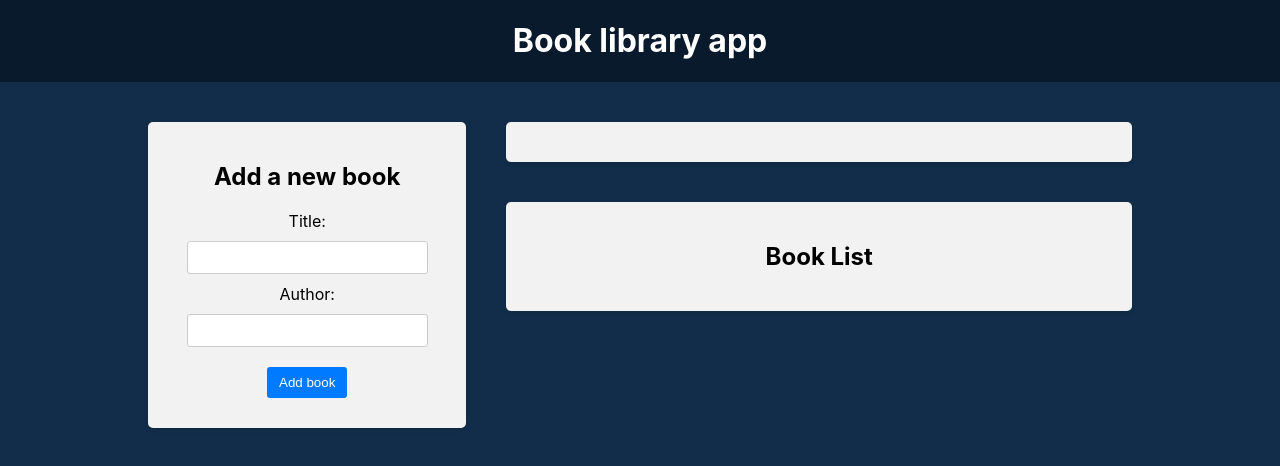
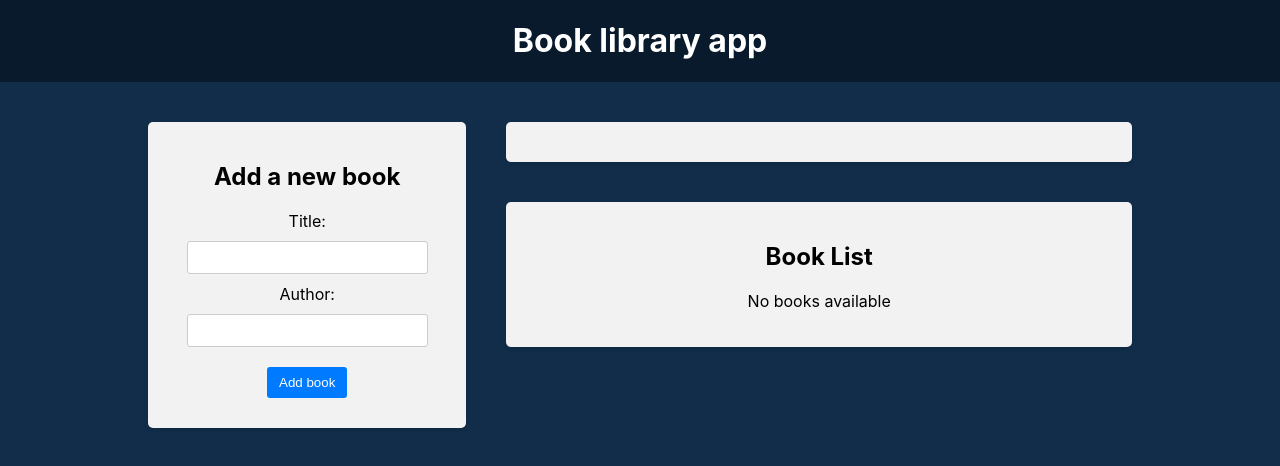
Before and after one commit to oleksandrkoval63/frontend, a React (Create React App) app: page / in a window 1280 px wide. Shown: the top 466 px of the page. Built offline with nearby package versions, Linux system fonts and the light colour scheme.

Commit message:
modified:   src/components/BookForm/BookForm.js 	modified:   src/components/BookList/BookList.js

```diff
--- a/src/components/BookForm/BookForm.js
+++ b/src/components/BookForm/BookForm.js
@@ -1,5 +1,6 @@
 import { useState } from "react";
 import { useDispatch } from "react-redux";
+import {v4 as uuidv4} from 'uuid'
 import { addBook } from '../../redux/books/actionCreators'
 import "./BookForm.css";
 
@@ -14,7 +15,8 @@ const BookForm = () => {
       if (title && author) {
          const book = {
             title: title,
-            author: author
+            author: author,
+            id: uuidv4()
          }
          dispatch(addBook(book))
 
--- a/src/components/BookList/BookList.js
+++ b/src/components/BookList/BookList.js
@@ -9,12 +9,10 @@ const BookList = () => {
    return (
       <div className="app-block book-list">
          <h2>Book List</h2>
-         {books.lengh === 0 ? (
-            <p>No books available</p>
-         ) : (
+         {books.length === 0 ? (<p>No books available</p>) : (
             <ul>
                {books.map((book, i)=>(
-                  <li key={i}>
+                  <li key={book.id}>
                      <div className="book-info">{++i}. {book.title} by <strong>{book.author}</strong></div>
                   </li>
                ))}
```
